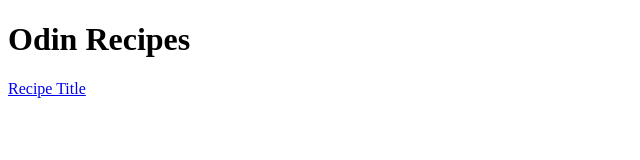
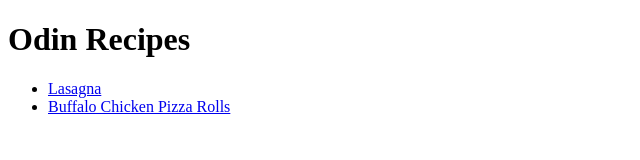
Before and after one commit to RowanMahoney/odin-recipes, a plain HTML site: page index.html in a window 1280 px wide. Shown: the whole page, without its empty margins (0-640 px from the left). Drawn offline with Linux system fonts and the light colour scheme.

Commit message:
:art: Reformat index.html, fix pizza rolls image path

```diff
--- a/index.html
+++ b/index.html
@@ -7,6 +7,9 @@
 </head>
 <body>
     <h1>Odin Recipes</h1>
-    <a href="recipes/lasagna.html">Recipe Title</a>
+    <ul>
+        <li><a href="recipes/lasagna.html">Lasagna</a></li>
+        <li><a href="recipes/buffolo-chicken-pizza-rolls.html">Buffalo Chicken Pizza Rolls</a></li>
+    </ul>
 </body>
 </html>
```
Also changed, not shown: recipes/buffolo-chicken-pizza-rolls.html (+1 -1 lines), recipes/lasagna.html (+1 -1 lines).
